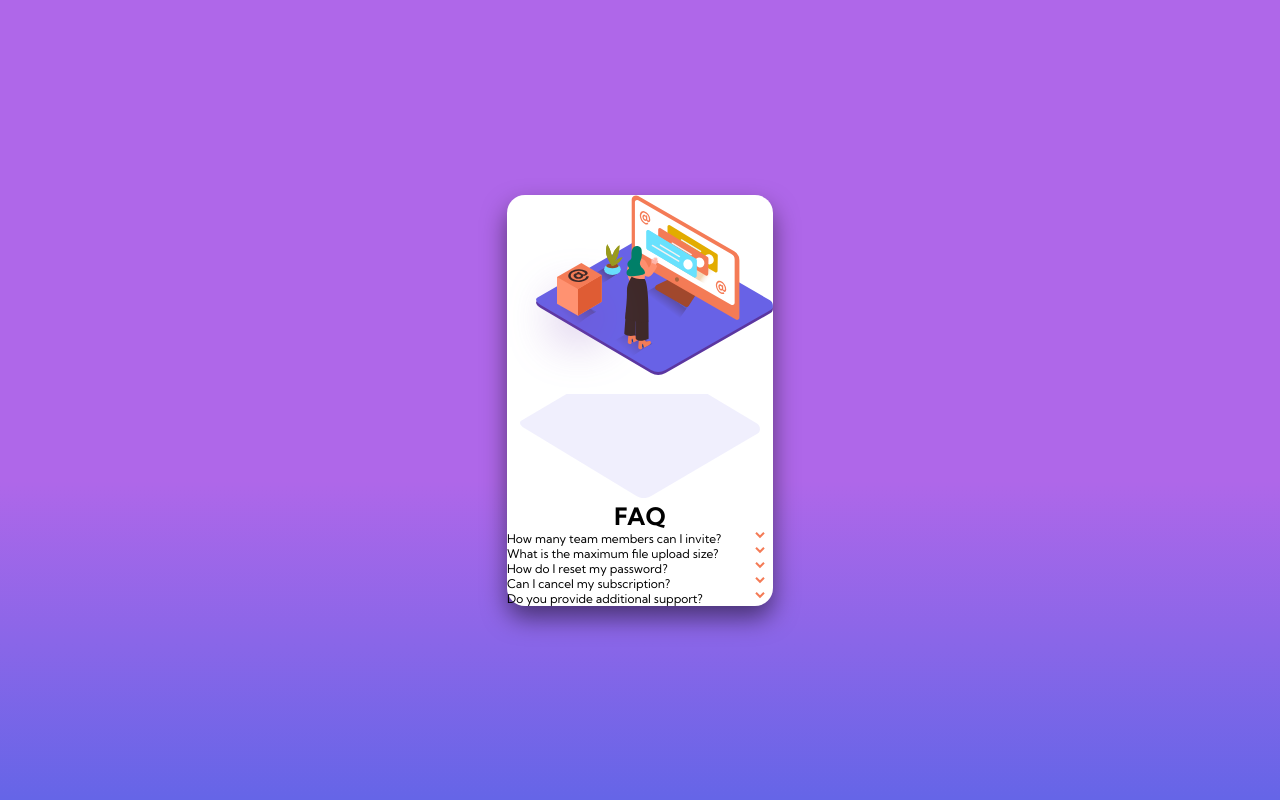
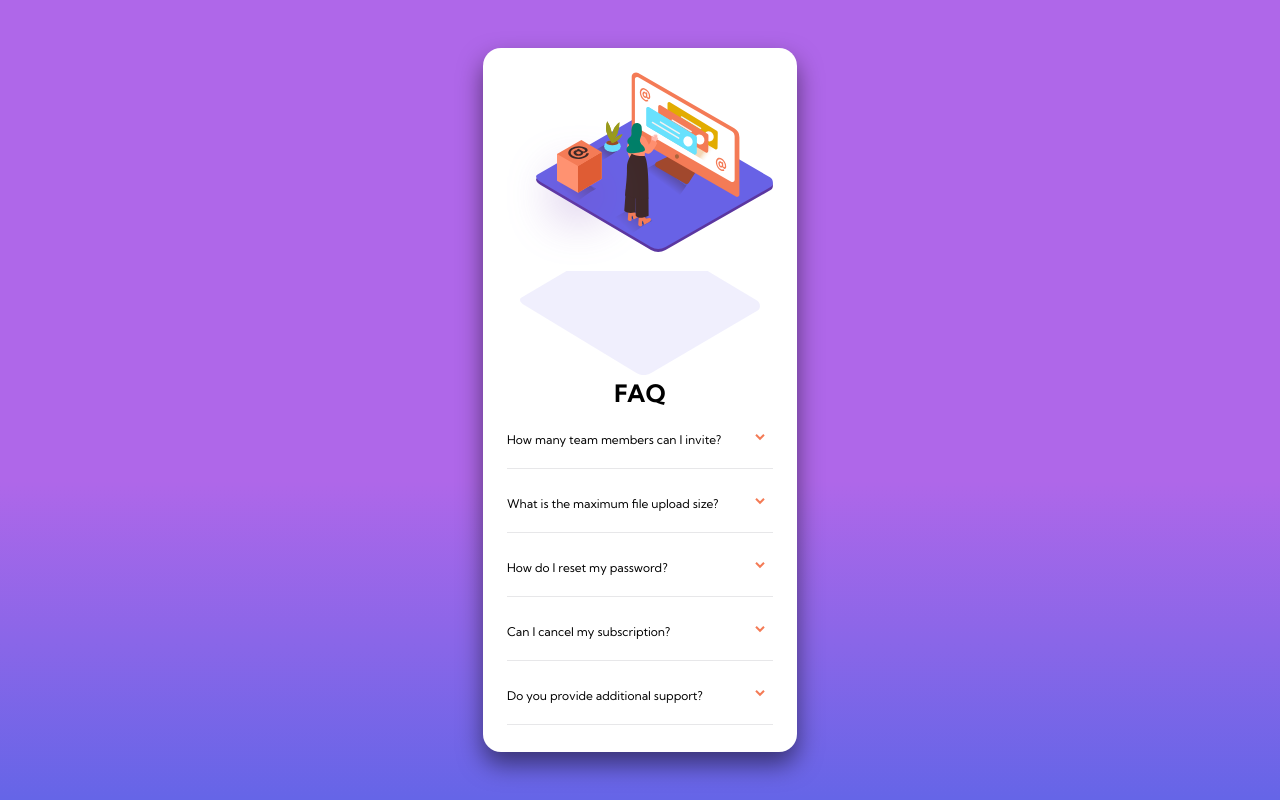
Before and after one commit to sarrietav-frontendmentor/accordion-card, a website: page index.html in a window 1280 px wide. Drawn offline with Linux system fonts and the light colour scheme.

Commit message:
minor(accordion): add spacing

```diff
--- a/sass/main.scss
+++ b/sass/main.scss
@@ -49,11 +49,18 @@ body {
   display: flex;
   flex-direction: column;
   align-items: center;
+
+  padding: 2rem;
 }
 
 .accordion {
+  border-bottom: 1px solid $divider-gray;
+
   align-self: stretch;
   text-align: left;
+
+  margin: 2rem 0 0.25rem 0;
+  padding-bottom: 1.75rem;
 
   &__title {
     display: flex;
```
Also changed, not shown: css/style.css.
